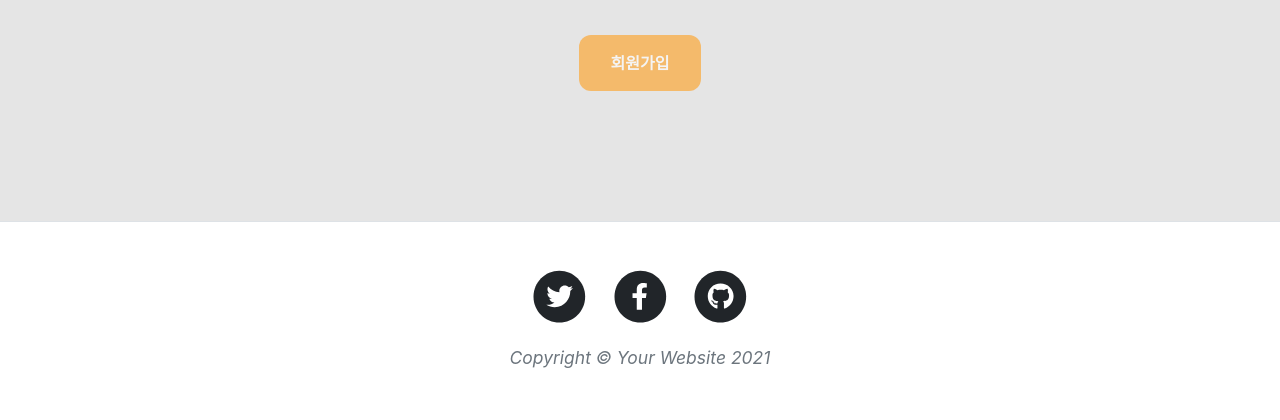
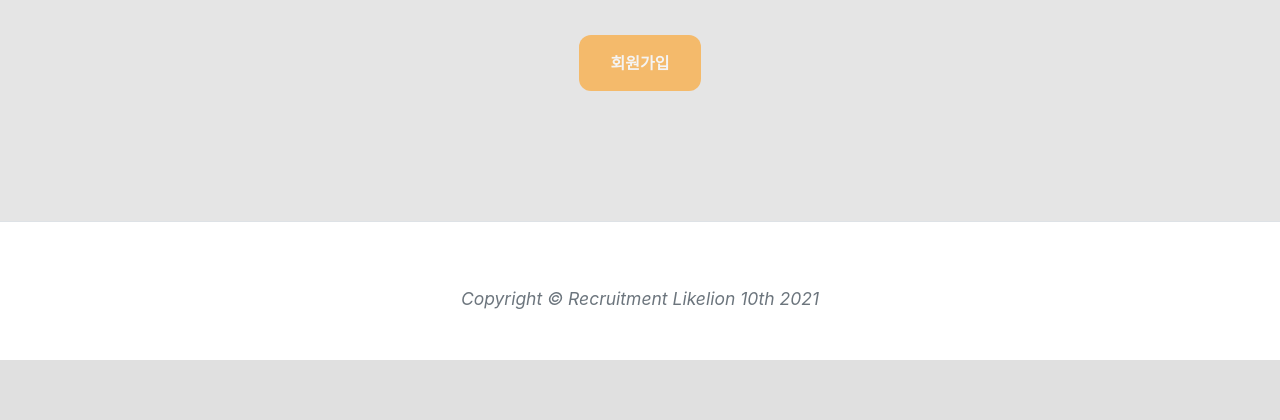
Before and after one commit to sidorit/final, a Django app: page /account/signup/ in a window 1280 px wide. Shown: the part 1365-1785 px from the top of the page. After the commit the page ends 1725 px from the top, so only its background shows below. Run offline with Django 3.2, Linux system fonts and the light colour scheme; some libraries are stand-ins or nearby versions.

Commit message:
Update base.html

```diff
--- a/lionproject/templates/base.html
+++ b/lionproject/templates/base.html
@@ -59,32 +59,8 @@
                 <div class="row gx-4 gx-lg-5 justify-content-center">
                     <div class="col-md-10 col-lg-8 col-xl-7">
                         <ul class="list-inline text-center">
-                            <li class="list-inline-item">
-                                <a href="#!">
-                                    <span class="fa-stack fa-lg">
-                                        <i class="fas fa-circle fa-stack-2x"></i>
-                                        <i class="fab fa-twitter fa-stack-1x fa-inverse"></i>
-                                    </span>
-                                </a>
-                            </li>
-                            <li class="list-inline-item">
-                                <a href="#!">
-                                    <span class="fa-stack fa-lg">
-                                        <i class="fas fa-circle fa-stack-2x"></i>
-                                        <i class="fab fa-facebook-f fa-stack-1x fa-inverse"></i>
-                                    </span>
-                                </a>
-                            </li>
-                            <li class="list-inline-item">
-                                <a href="#!">
-                                    <span class="fa-stack fa-lg">
-                                        <i class="fas fa-circle fa-stack-2x"></i>
-                                        <i class="fab fa-github fa-stack-1x fa-inverse"></i>
-                                    </span>
-                                </a>
-                            </li>
                         </ul>
-                        <div class="small text-center text-muted fst-italic">Copyright &copy; Your Website 2021</div>
+                        <div class="small text-center text-muted fst-italic">Copyright &copy; Recruitment Likelion 10th 2021</div>
                     </div>
                 </div>
             </div>
```
